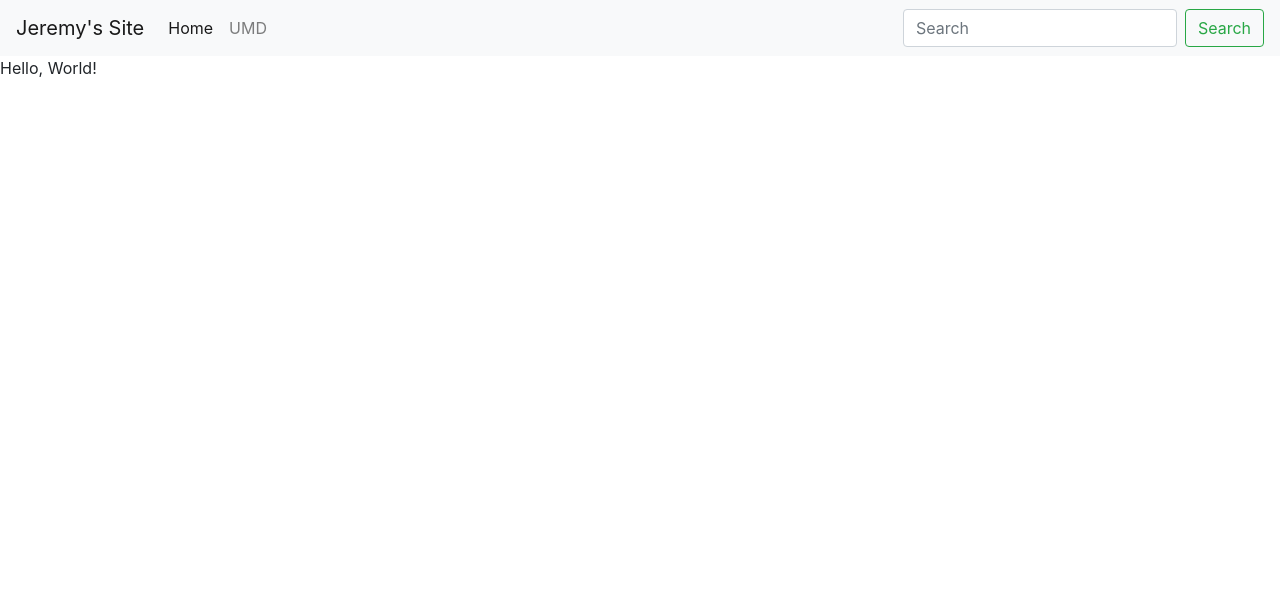
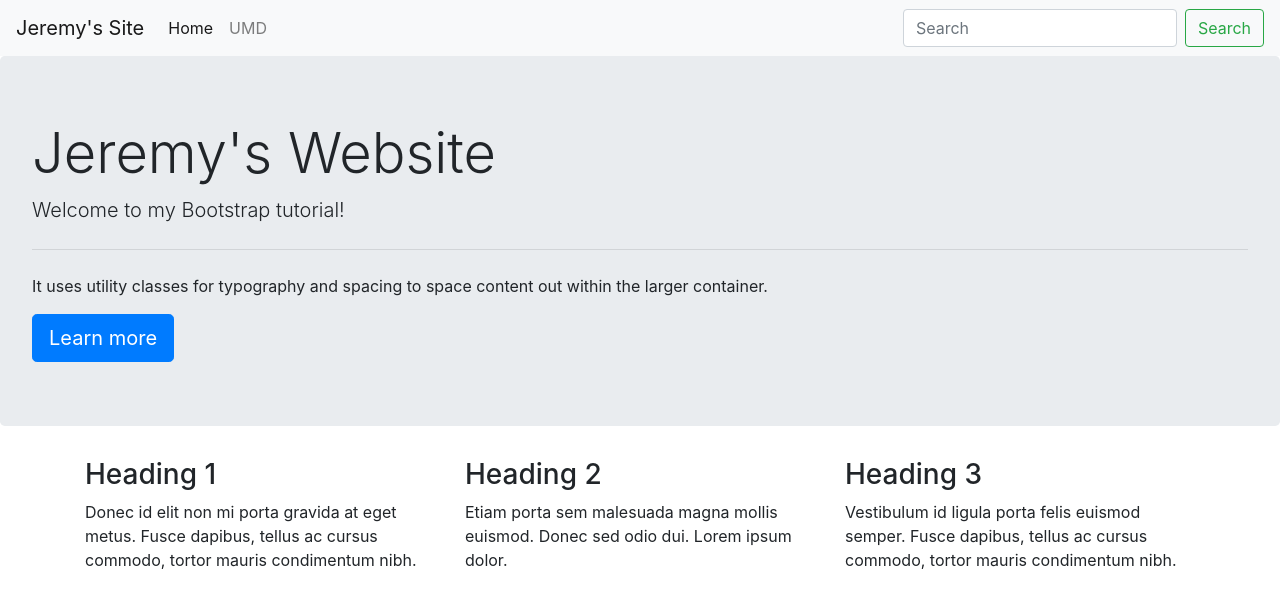
Before and after one commit to tombsjeremy/Jeremy-Tombs-JOUR352, a plain HTML site: page bootstrap-template.html in a window 1280 px wide. Drawn offline with nearby package versions, Linux system fonts and the light colour scheme.

Commit message:
added grid to bootstrap template

```diff
--- a/bootstrap-template.html
+++ b/bootstrap-template.html
@@ -28,8 +28,32 @@
     </div>
   </nav>
 <!--nav bar end-->
+<!--jumbotron start-->
+<div class="jumbotron">
+  <h1 class="display-4">Jeremy's Website</h1>
+  <p class="lead">Welcome to my Bootstrap tutorial!</p>
+  <hr class="my-4">
+  <p>It uses utility classes for typography and spacing to space content out within the larger container.</p>
+  <a class="btn btn-primary btn-lg" href="#" role="button">Learn more</a>
+</div>
+<!--jumbotron end, grid start-->
 
-<p>Hello, World!</p>
+<div class="container">
+        <div class="row">
+                <div class="col-md-4">
+                        <h3>Heading 1</h3>
+                        <p>Donec id elit non mi porta gravida at eget metus. Fusce dapibus, tellus ac cursus commodo, tortor mauris condimentum nibh.</p>
+                </div>
+                <div class="col-md-4">
+                        <h3>Heading 2</h3>
+                        <p>Etiam porta sem malesuada magna mollis euismod. Donec sed odio dui. Lorem ipsum dolor.</p>
+                </div>
+                <div class="col-md-4">
+                        <h3>Heading 3</h3>
+                        <p>Vestibulum id ligula porta felis euismod semper. Fusce dapibus, tellus ac cursus commodo, tortor mauris condimentum nibh.</p>
+                </div>
+        </div>
+</div>
 
 <script src="https://code.jquery.com/jquery-3.5.1.slim.min.js" integrity="sha384-DfXdz2htPH0lsSSs5nCTpuj/zy4C+OGpamoFVy38MVBnE+IbbVYUew+OrCXaRkfj" crossorigin="anonymous"></script>
 <script src="https://cdn.jsdelivr.net/npm/popper.js@1.16.1/dist/umd/popper.min.js" integrity="sha384-9/reFTGAW83EW2RDu2S0VKaIzap3H66lZH81PoYlFhbGU+6BZp6G7niu735Sk7lN" crossorigin="anonymous"></script>
```
